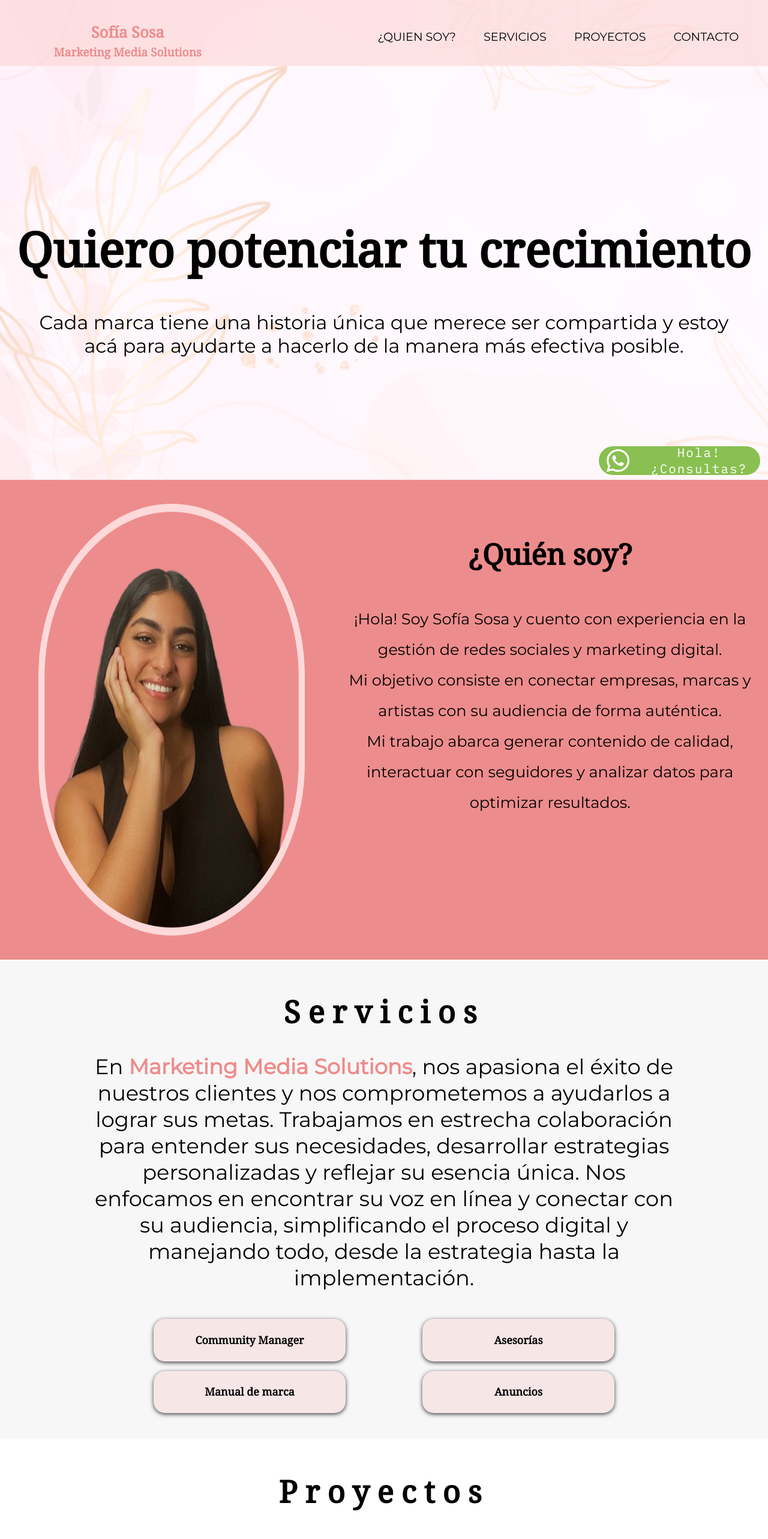
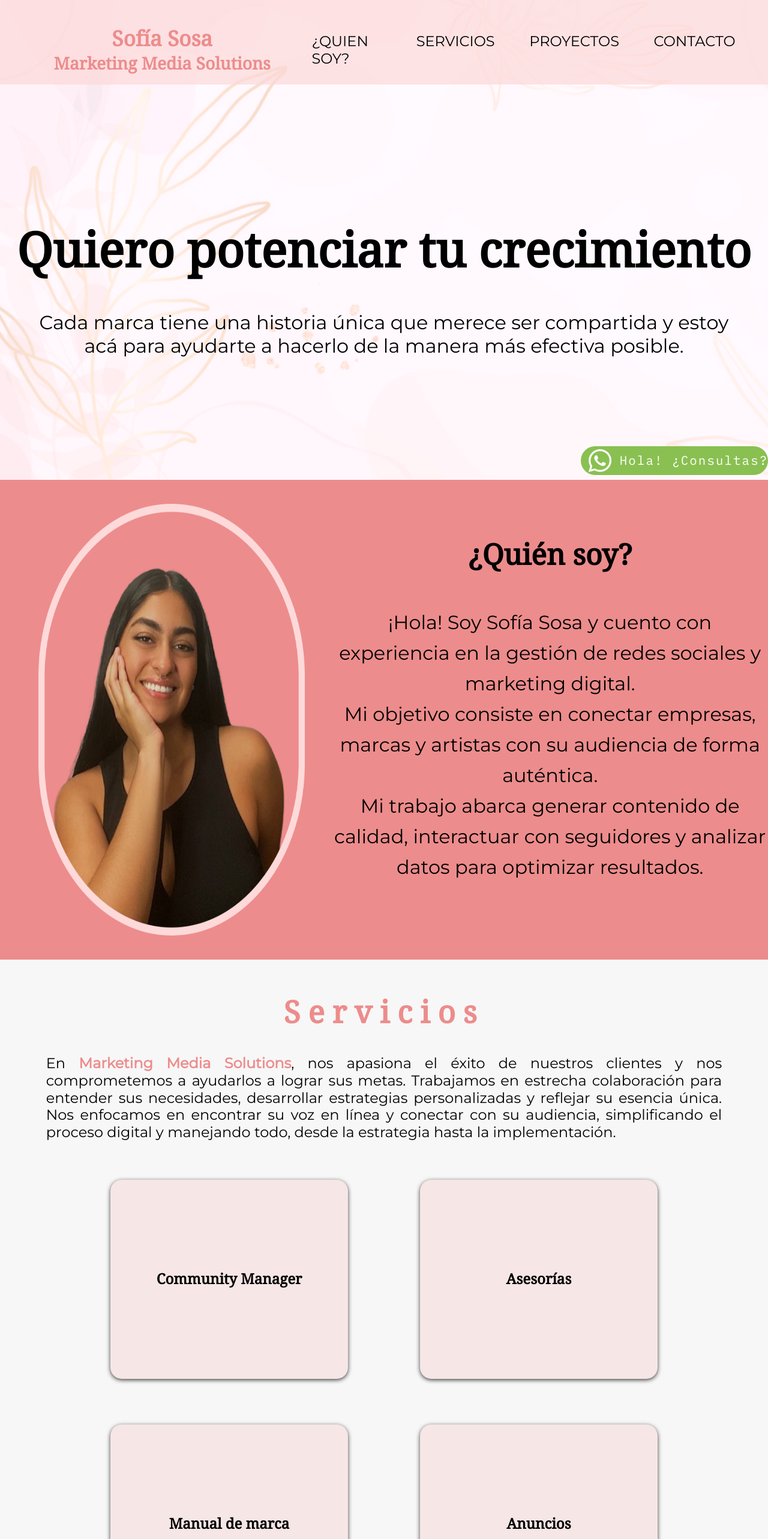
Before and after one commit to JuanjoPais/Marketing-Media-Solutions, a React (Create React App) app: page / in a window 1280 px wide. Shown: the top 2566 px of the page at 60% size. Built offline with nearby package versions, Linux system fonts and the light colour scheme.

Commit message:
intento de vuelta 1 commit atrás

```diff
--- a/src/components/styles/App.scss
+++ b/src/components/styles/App.scss
@@ -30,17 +30,17 @@ body::-webkit-scrollbar {
 		line-height: 7px;
 		color: #ed8c8c;
 		font-weight: 700;
-		font-size: 2vw;
+		font-size: 2.2em;
 		padding-left: 7%;
 	}
 	&_subtituloLogo {
-
-		font-size: 1.5vw;
+		width: max-content;
+		font-size: 0.8em;
 	}
 	&_nav {
 		display: flex;
 		font-family: "Montserrat", sans-serif;
-		font-size: 1.5vw;
+		font-size: 1.5rem;
 		justify-content: center;
 		margin-right: 2vw;
 
@@ -60,7 +60,6 @@ body::-webkit-scrollbar {
 			}
 		}
 	}
-
 }
 .header {
 	background-image: url("../abstract-art-\ 1.png");
@@ -99,8 +98,12 @@ body::-webkit-scrollbar {
 		text-align: center;
 	}
 }
+
+.linkWhatsApp {
+	text-decoration: none;
+}
 .Contacto {
-	position: fixed;
+	position: sticky;
 	font-family: "IBM Plex Mono", monospace;
 	font-style: normal;
 	display: flex;
@@ -108,15 +111,16 @@ body::-webkit-scrollbar {
 	font-weight: 400;
 	align-items: center;
 	padding: 0 0 0 1%;
-	width: 20vw;
+	width: fit-content;
 	height: 6vh;
 	border-radius: 69px;
 	background-color: #89c051;
 	color: #ffffff;
 	gap: 14px;
 	bottom: 1%;
-	left: 78%;
+	left: 79%;
 	z-index: 100000;
+	margin-bottom: 0.5%;
 
 	p {
 		text-align: center;
@@ -128,6 +132,7 @@ body::-webkit-scrollbar {
 		height: 38px;
 	}
 }
+
 .sobreMi {
 	background: #ed8c8c;
 	height: 100vh;
@@ -166,7 +171,7 @@ body::-webkit-scrollbar {
 	&_text {
 		width: 100%;
 		font-family: "Montserrat", sans-serif;
-		font-size: 2vw;
+		font-size: 2em;
 		font-weight: 400;
 		line-height: 51px;
 		letter-spacing: 0em;
@@ -176,7 +181,7 @@ body::-webkit-scrollbar {
 }
 
 .servicios {
-	height: 100vh;
+	height: 150vh;
 	background-color: #f7f7f7;
 	display: flex;
 	flex-direction: column;
@@ -191,15 +196,16 @@ body::-webkit-scrollbar {
 		font-size: 3.2em;
 		line-height: 183.64%;
 		letter-spacing: 0.25em;
+		color: #ed8c8c;
 	}
 	&_texto {
-		width: 77%;
+		width: 88%;
 		font-family: "Montserrat";
 		font-style: normal;
 		font-weight: 400;
-		font-size: 2.2em;
-		line-height: 44px;
-		text-align: center;
+		font-size: 1.5em;
+		line-height: 120%;
+		text-align: justify;
 		color: #000000;
 		margin-top: -2%;
 	}
@@ -211,14 +217,14 @@ body::-webkit-scrollbar {
 		margin-left: 50%;
 		margin-right: 50%;
 		width: 62%;
-		max-width: 80vh;
-		height: 60vh;
+		max-width: 97vw;
+		height: 100vh;
 		display: grid;
 		justify-content: center;
 		grid-template-columns: 50% 50%;
 		grid-template-rows: 50% 50%;
 		justify-items: center;
-		column-gap: 20%;
+		column-gap: 15%;
 		row-gap: 1%;
 		padding-bottom: 3%;
 	}
@@ -233,7 +239,7 @@ body::-webkit-scrollbar {
 		font-family: "Droid Serif";
 		font-style: normal;
 		font-weight: 700;
-		font-size: 1.12em;
+		font-size: 1.5em;
 		line-height: 20px;
 		margin: auto;
 		text-align: center;
@@ -244,18 +250,18 @@ body::-webkit-scrollbar {
 	&_textoHover {
 		display: flex;
 		flex-direction: column;
-		font-size: 0.7em;
+		font-size: 1em;
 		font-weight: 400;
 		align-items: flex-start;
 		justify-content: space-evenly;
-		line-height: 15px;
+		line-height: 140%;
 		height: 80%;
 		width: 100%;
 		padding: 15%;
 		//FALTA AGREGAR UN EFECTO DE FADE
 	}
 	&_itemsHover {
-		text-align: justify;
+		text-align: left;
 	}
 }
 
@@ -273,6 +279,7 @@ body::-webkit-scrollbar {
 		font-size: 3.2em;
 		line-height: 183.64%;
 		letter-spacing: 0.25em;
+		color: #ed8c8c;
 	}
 	&_swiper_container {
 		height: 52rem;
@@ -281,13 +288,36 @@ body::-webkit-scrollbar {
 		position: relative;
 		margin-bottom: 5%;
 		background-color: #fdd9d9;
+		padding: 5%;
+	}
+	&_imgContainer {
+		display: flex;
+		width: 100%;
+		height: 100%;
+		align-content: stretch;
+		background-color: #bf8d8d;
 	}
 	&_slide {
 		width: 108%;
-
+		height: 100%;
 		display: flex;
 		justify-content: center;
 		align-items: center;
+	}
+	&_hoverLeaveImg {
+		height: 100%;
+	}
+	&_textoHover {
+		font-family: "Montserrat";
+		font-style: normal;
+		font-weight: 400;
+		padding: 10%;
+
+		line-height: 140%;
+		text-align: center;
+
+		color: #000000;
+		font-size: 2.5em;
 	}
 
 	@media (max-width: 500px) {
@@ -308,7 +338,7 @@ body::-webkit-scrollbar {
 		height: auto;
 		display: flex;
 		align-items: stretch;
-		padding: 0 4%;
+		padding: 2% 4%;
 	}
 
 	.swiper-slide img {
@@ -385,13 +415,19 @@ body::-webkit-scrollbar {
 	font-weight: 500;
 	display: flex;
 	flex-direction: column;
+	padding-left: 4%;
+
+	&_textContainer {
+		display: flex;
+		flex-direction: column;
+	}
 
 	&_title {
 		font-size: 3.78em;
 		margin-left: 4vw;
 	}
 	&_subtitle {
-		font-size: 2.62em;
+		font-size: 1.8em;
 		display: flex;
 		margin-left: 4vw;
 		margin-right: 4vw;
@@ -424,4 +460,5 @@ body::-webkit-scrollbar {
 	letter-spacing: 0.655em;
 	text-align: center;
 	justify-content: center;
+	align-items: center;
 }
```
